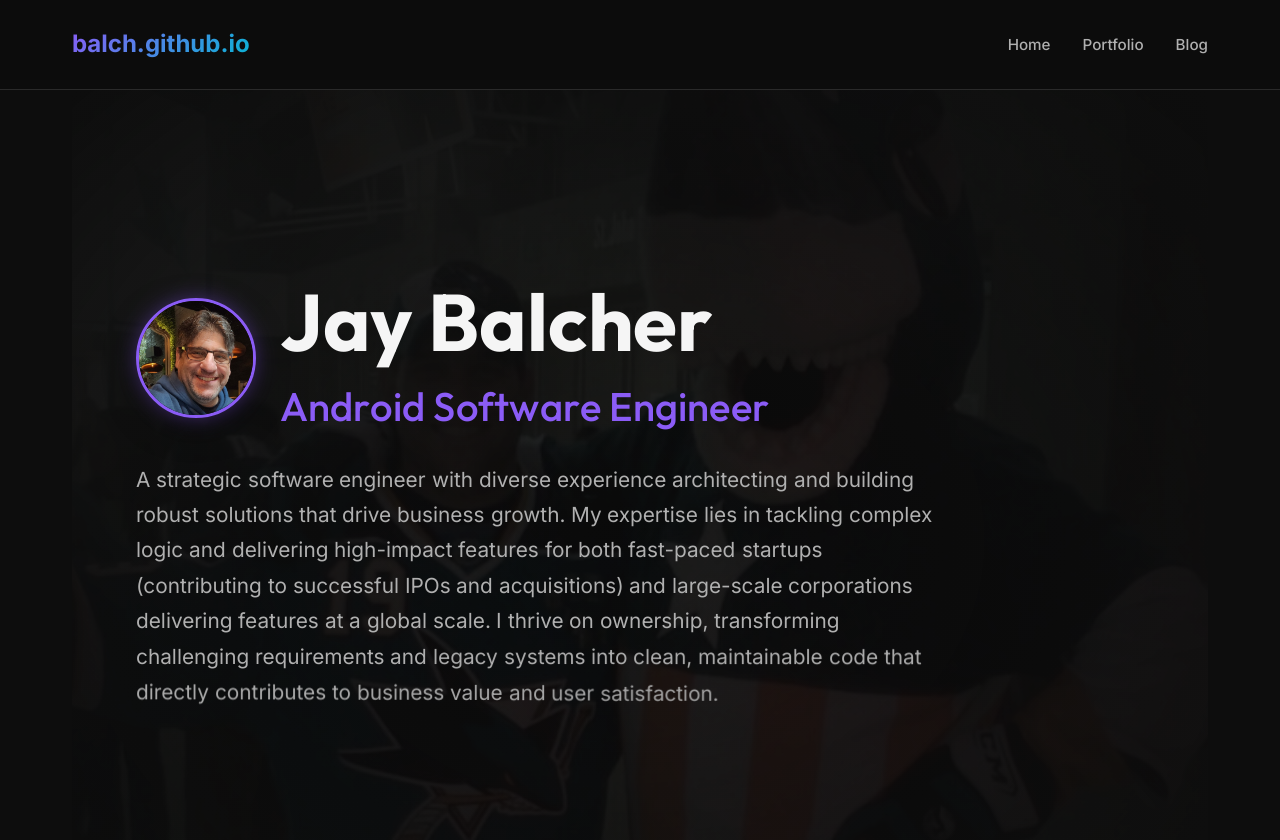
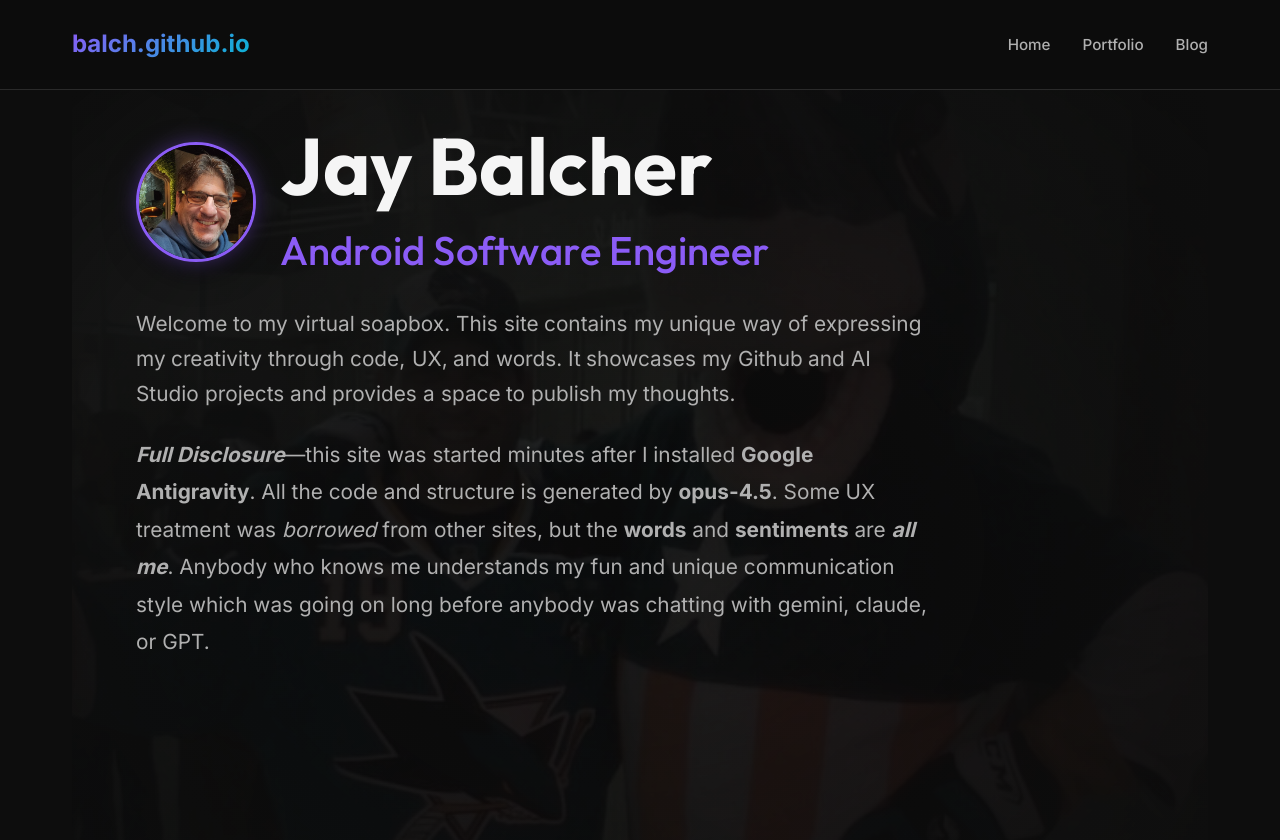
Before and after one commit to balch/balch.github.io, a Jekyll site: the page built from index.md, in a window 1280 px wide and 900 px high. Shown: the top 840 px of the window. Built offline with Jekyll 4.4.1, drawn with Linux system fonts in a browser that asks for light colours.

Commit message:
update bio section

```diff
--- a/_layouts/home.html
+++ b/_layouts/home.html
@@ -14,13 +14,30 @@ layout: default
             </div>
         </div>
         <div class="bio-body typewriter-block" data-delay="2500">
-            <p>A strategic software engineer with diverse experience architecting and building robust solutions that
+            <p>Welcome to my virtual soapbox. This site contains my unique way of expressing my creativity
+                through code, UX, and words. It showcases my Github and AI Studio projects and provides
+                a space to publish my thoughts.
+            </p>
+        </div>
+        <div class="bio-body disclosure-block">
+            <b><i>Full Disclosure</i></b>—this site was started minutes after I installed <b>Google Antigravity</b>. All the
+            code and structure is generated by <b>opus-4.5</b>. Some UX treatment was <i>borrowed</i>
+            from other sites, but the <b>words</b> and
+            <b>sentiments</b> are <b><i>all me</i></b>. Anybody who knows me understands my fun and unique communication
+            style which was going on long before anybody was chatting with gemini, claude, or GPT.
+        </div>
+
+        <div class="bio-body into-block">
+            <h3></h3><b>Who am I?</b></h3>
+            I'm a software engineer with diverse experience architecting and building robust solutions that
             drive business growth. My expertise lies in tackling complex logic and delivering high-impact features
             for both fast-paced startups (contributing to successful IPOs and acquisitions) and large-scale
             corporations delivering features at a global scale. I thrive on ownership, transforming challenging
             requirements and legacy systems into clean, maintainable code that directly contributes to business
-                value and user satisfaction.</p>
+            value and user satisfaction.
         </div>
+
+
     </div>
 </section>
 <section id="portfolio" class="portfolio-section">
@@ -277,10 +294,15 @@ layout: default
                 }
             });
 
-            // Trigger animation class
+            // Trigger animation class and wait for animations to complete
+            return new Promise(resolve => {
                 requestAnimationFrame(() => {
                     const spans = p.querySelectorAll('.ripple-word');
                     spans.forEach(span => span.classList.add('visible'));
+                    // Calculate total animation time: last word delay + animation duration (0.8s)
+                    const totalAnimationTime = (words.length - 1) * 30 + 800;
+                    setTimeout(resolve, totalAnimationTime);
+                });
             });
         };
 
@@ -323,6 +345,20 @@ layout: default
             // 3. Bio Body (Ripple Effect)
             const bioBlock = document.querySelector('.typewriter-block');
             if (bioBlock) await rippleBlock(bioBlock, 100);
+
+            // 4. Disclosure (Fade In after ripple completes)
+            const disclosureBlock = document.querySelector('.disclosure-block');
+            if (disclosureBlock) {
+                disclosureBlock.classList.add('visible');
+                // Wait for disclosure to finish fading in (0.8s transition)
+                await new Promise(r => setTimeout(r, 800));
+            }
+
+            // 5. Into Block (Fade In after disclosure)
+            const intoBlock = document.querySelector('.into-block');
+            if (intoBlock) {
+                intoBlock.classList.add('visible');
+            }
 
         };
 
--- a/assets/css/main.css
+++ b/assets/css/main.css
@@ -619,10 +619,8 @@ footer a:hover {
 .bio-body {
     font-size: clamp(1.1rem, 1rem + 0.5vw, 1.3rem);
     line-height: 1.8;
-    margin-bottom: 2.5rem;
+    margin-bottom: 1.5rem;
     color: var(--text-secondary);
-    min-height: 300px;
-    /* Prevent layout jump */
 }
 
 /* Typewriter Effects */
@@ -635,6 +633,20 @@ footer a:hover {
 .typewriter-text.typing,
 .typewriter-block.typing {
     visibility: visible;
+}
+
+/* Disclosure Block - Fades in after typewriter completes */
+.disclosure-block,
+.into-block {
+    opacity: 0;
+    transform: translateY(10px);
+    transition: opacity 0.8s ease-out, transform 0.8s ease-out;
+}
+
+.disclosure-block.visible,
+.into-block.visible {
+    opacity: 1;
+    transform: translateY(0);
 }
 
 .char {
```
Lines whose indentation alone changed are shown as unchanged.
